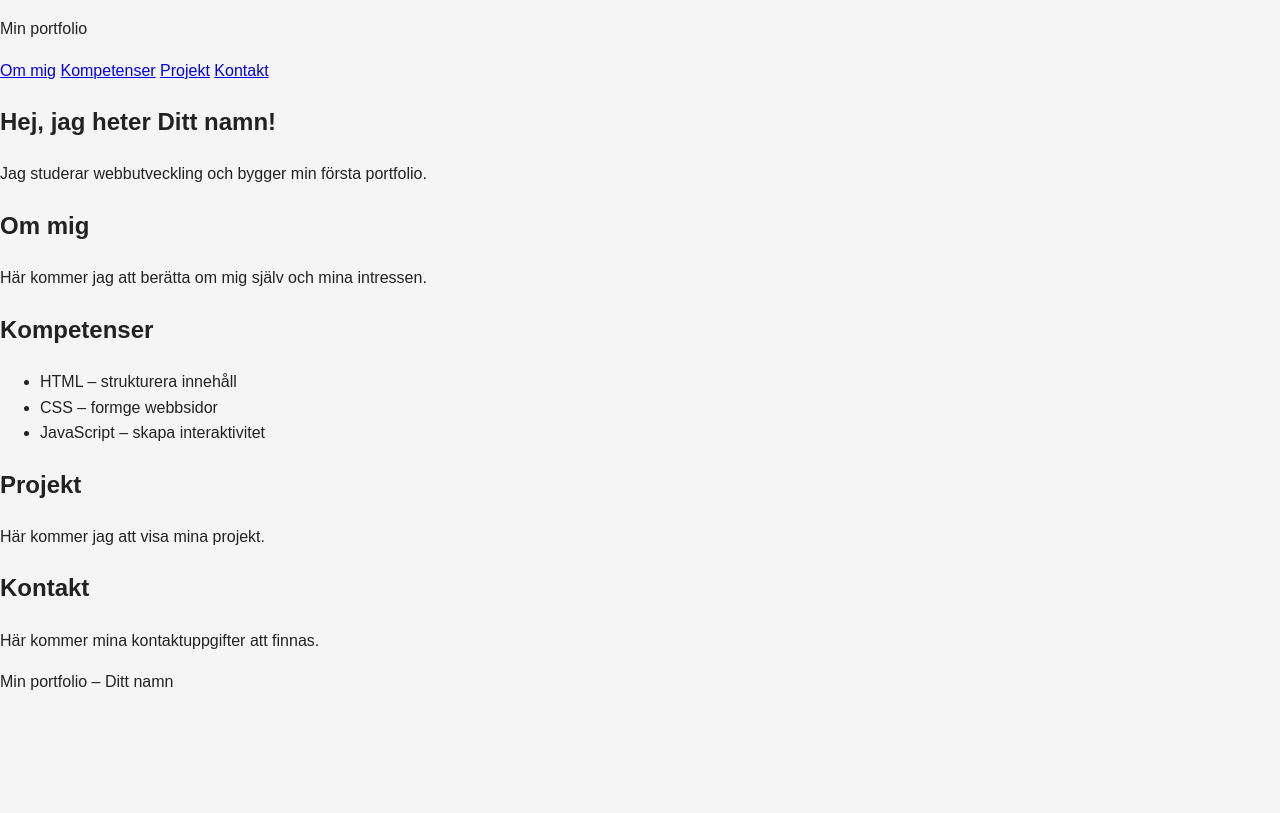
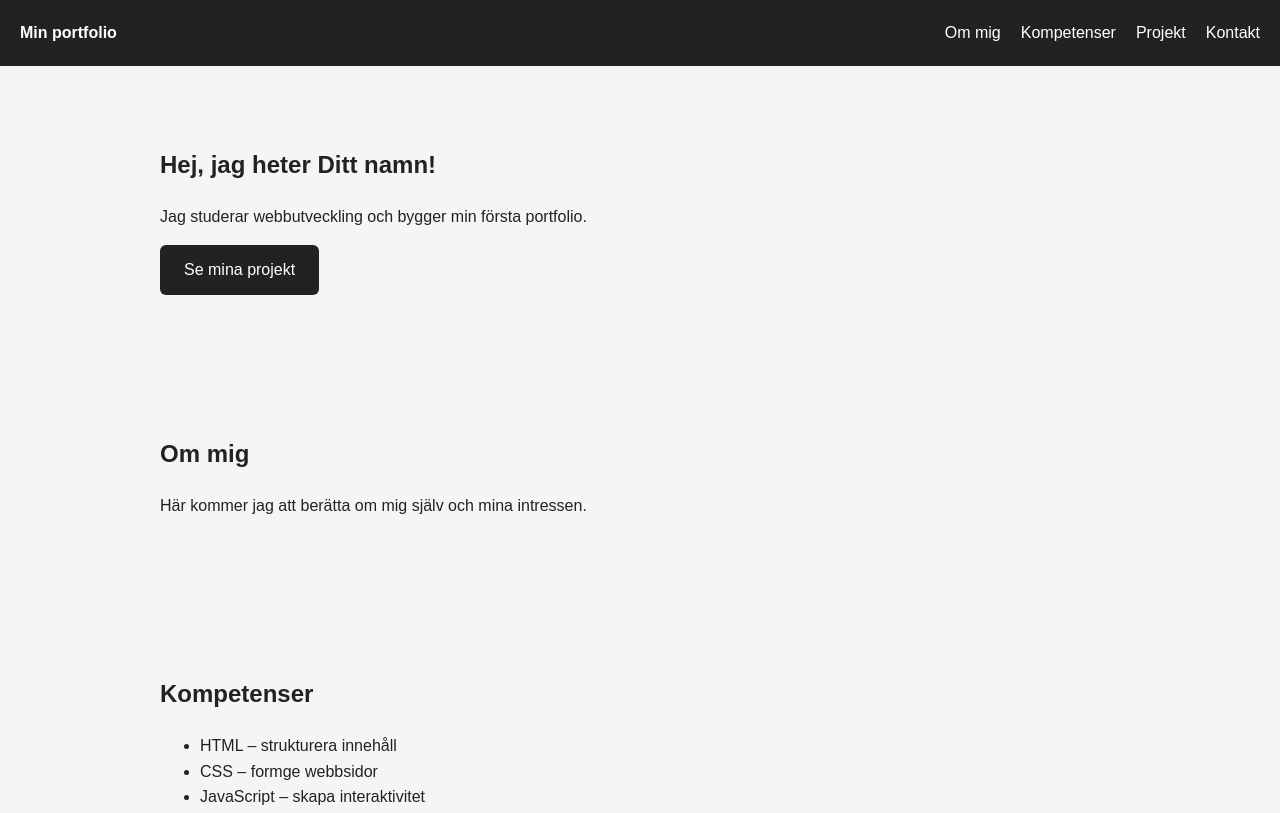
Before and after one commit to albertfilipovic17/Portfolio, a plain HTML site: page index.html in a window 1280 px wide. Shown: the top 813 px of the page. Drawn offline with Linux system fonts and the light colour scheme.

Commit message:
Lägg till introduktion och knapp för projekt i index.html

```diff
--- a/index.html
+++ b/index.html
@@ -20,8 +20,10 @@
 
     <main>
         <section>
+
             <h1>Hej, jag heter Ditt namn!</h1>
             <p>Jag studerar webbutveckling och bygger min första portfolio.</p>
+            <a class="button" href="#projekt">Se mina projekt</a>
         </section>
 
         <section id="om-mig">
--- a/style.css
+++ b/style.css
@@ -4,9 +4,99 @@
 
 body {
     margin: 0;
+    background-color: #f5f5f5;
+    color: #222222;
     font-family: Arial, sans-serif;
     font-size: 16px;
     line-height: 1.6;
-    background-color: #f5f5f5;
-    color: #222222;
 }
+
+main {
+    max-width: 1000px;
+    margin: 0 auto;
+    padding: 0 20px;
+}
+
+section {
+    padding: 60px 0;
+    scroll-margin-top: 100px;
+}
+
+header {
+    display: flex;
+    justify-content: space-between;
+    align-items: center;
+    flex-wrap: wrap;
+    gap: 16px;
+    padding: 20px;
+    background-color: #222222;
+    color: #ffffff;
+    position: sticky;
+    top: 0;
+    z-index: 10;
+}
+
+header p {
+    margin: 0;
+    font-weight: bold;
+}
+
+nav {
+    display: flex;
+    flex-wrap: wrap;
+    gap: 20px;
+}
+
+nav a {
+    color: #ffffff;
+    text-decoration: none;
+}
+
+nav a:hover,
+nav a:focus-visible {
+    text-decoration: underline;
+}
+
+nav a:focus-visible {
+    outline: 2px solid #ffffff;
+    outline-offset: 4px;
+}
+
+@media (prefers-reduced-motion: no-preference) {
+    html {
+        scroll-behavior: smooth;
+    }
+}
+
+.hero {
+    padding: 100px 0;
+}
+
+.hero h1 {
+    font-size: clamp(2rem, 5vw, 3.5rem);
+    line-height: 1.2;
+    margin: 0 0 20px;
+}
+
+.hero p {
+    max-width: 55ch;
+    margin: 0 0 30px;
+}
+
+.button {
+    display: inline-block;
+    padding: 12px 24px;
+    background-color: #222222;
+    color: #ffffff;
+    text-decoration: none;
+    border-radius: 6px;
+}
+
+.button:hover {
+    background-color: #444444;
+}
+
+.button:focus-visible {
+    outline: 3px solid #222222;
+    outline-offset: 4px;
+}
```
